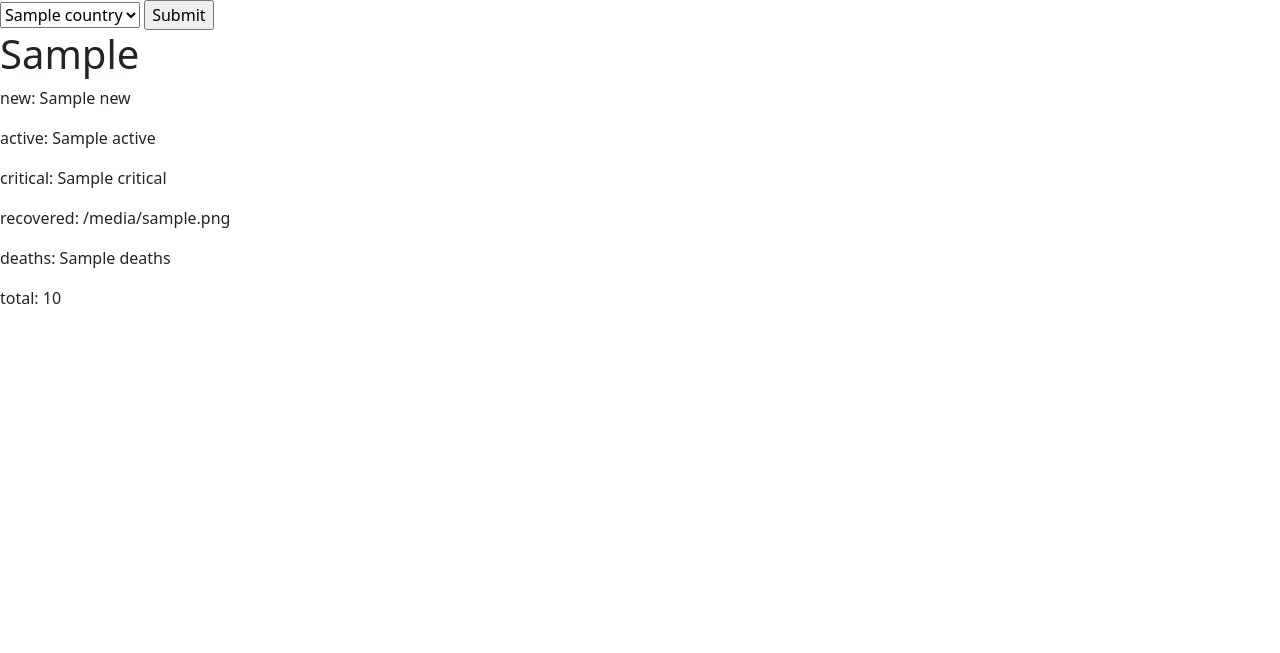
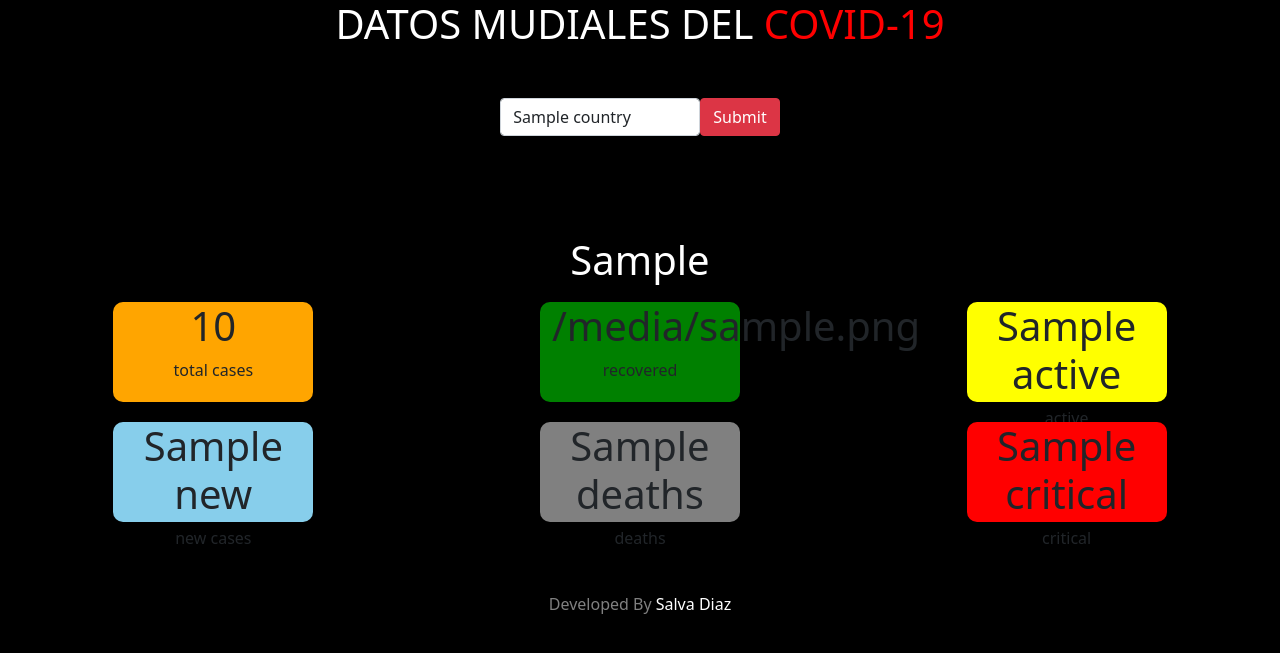
Before and after one commit to salvadiaz/django-covid-app, a Django app: template templates/helloworld.html in a window 1280 px wide. Shown: the top 653 px of the page. Run offline with Django 3.2, Linux system fonts and the light colour scheme; the template is opened without the code that fills it: most values are stand-ins (such as "Sample title", 1, 10 or a date in 2020).

Commit message:
frontend ready

```diff
--- a/covidapp/views.py
+++ b/covidapp/views.py
@@ -22,7 +22,6 @@ def hello_world_view(request):
     my_list.sort()
     if request.method == 'POST':
         selected_country = request.POST['selected_country']
-        print(selected_country)
 
         for x in range(0, results):
             if selected_country == response['response'][x]['country']:
@@ -32,7 +31,6 @@ def hello_world_view(request):
                 recovered = response['response'][x]['cases']['recovered']
                 total = response['response'][x]['cases']['total']
                 deaths = int(total) - int(active) - int(recovered)
-                print(response['response'][x]['cases']['new'])
                 context = {
                     'selected_country': selected_country,
                     'my_list': my_list,
--- a/templates/helloworld.html
+++ b/templates/helloworld.html
@@ -4,23 +4,58 @@
     <title></title>
     <link href="https://cdn.jsdelivr.net/npm/bootstrap@5.0.0-beta1/dist/css/bootstrap.min.css" rel="stylesheet" integrity="sha384-giJF6kkoqNQ00vy+HMDP7azOuL0xtbfIcaT9wjKHr8RbDVddVHyTfAAsrekwKmP1" crossorigin="anonymous">
 </head>
-<body>
-    <form method="post" action="">
+<style type="text/css">
+    .container{
+        margin-top: 10px;
+        margin-bottom: 10px;
+    }
+</style>
+<body style="background-color: black">
+
+    <h1 style="color: white; text-align: center">DATOS MUDIALES DEL <span style="color: red">COVID-19</span></h1>
+
+    <form style="margin-top: 50px" method="post" class="d-flex justify-content-center align-items-center" action="">
         {% csrf_token %}
-        <select name="selected_country">
+        <select class="form-control" style="width: 200px" name="selected_country">
             {% for country in my_list %}
                 <option>{{ country }}</option>
             {% endfor %}
         </select>
-        <input type="submit" name="">
+        <input type="submit" class="btn btn-danger" name="">
     </form>
 
-    <h1>{{ selected_country }}</h1>
-    <p>new: {{ new }}</p>
-    <p>active: {{ active }}</p>
-    <p>critical: {{ critical }}</p>
-    <p>recovered: {{ recovered }}</p>
-    <p>deaths: {{ deaths }}</p>
-    <p>total: {{ total }}</p>
+    <h1 style="margin-top: 100px; color: white; text-align: center">{{ selected_country }}</h1>
+
+    <div class="d-flex justify-content-center align-items-center">
+        <div class="container" style="border-radius: 10px; background-color: orange; height: 100px; width: 200px">
+            <h1 style="text-align: center">{{ total }}</h1>
+            <p style="text-align: center">total cases</p>
+        </div>
+        <div class="container" style="border-radius: 10px; background-color: green; height: 100px; width: 200px">
+            <h1 style="text-align: center">{{ recovered }}</h1>
+            <p style="text-align: center">recovered</p>
+        </div>
+        <div class="container" style="border-radius: 10px; background-color: yellow; height: 100px; width: 200px">
+            <h1 style="text-align: center">{{ active }}</h1>
+            <p style="text-align: center">active</p>
+        </div>
+    </div>
+
+    <div class="d-flex justify-content-center align-items-center">
+        <div class="container" style="border-radius: 10px; background-color: skyblue; height: 100px; width: 200px">
+            <h1 style="text-align: center">{{ new }}</h1>
+            <p style="text-align: center">new cases</p>
+        </div>
+        <div class="container" style="border-radius: 10px; background-color: grey; height: 100px; width: 200px">
+            <h1 style="text-align: center">{{ deaths }}</h1>
+            <p style="text-align: center">deaths</p>
+        </div>
+        <div class="container" style="border-radius: 10px; background-color: red; height: 100px; width: 200px">
+            <h1 style="text-align: center">{{ critical }}</h1>
+            <p style="text-align: center">critical</p>
+        </div>
+    </div>
+
+    <p style="margin-top: 60px; color: grey; text-align: center">Developed By <span style="color: white">Salva Diaz</span></p>
 </body>
 </html>
```
